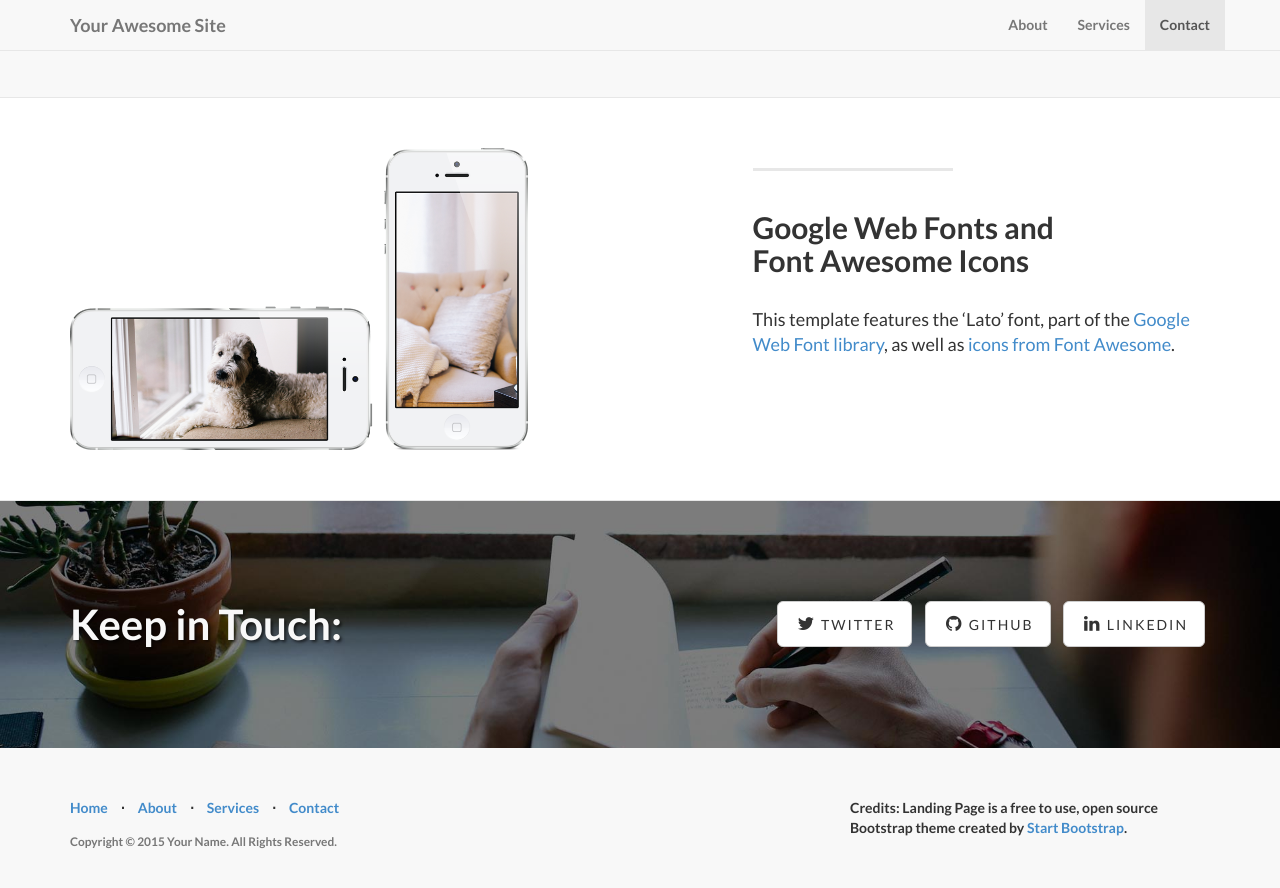
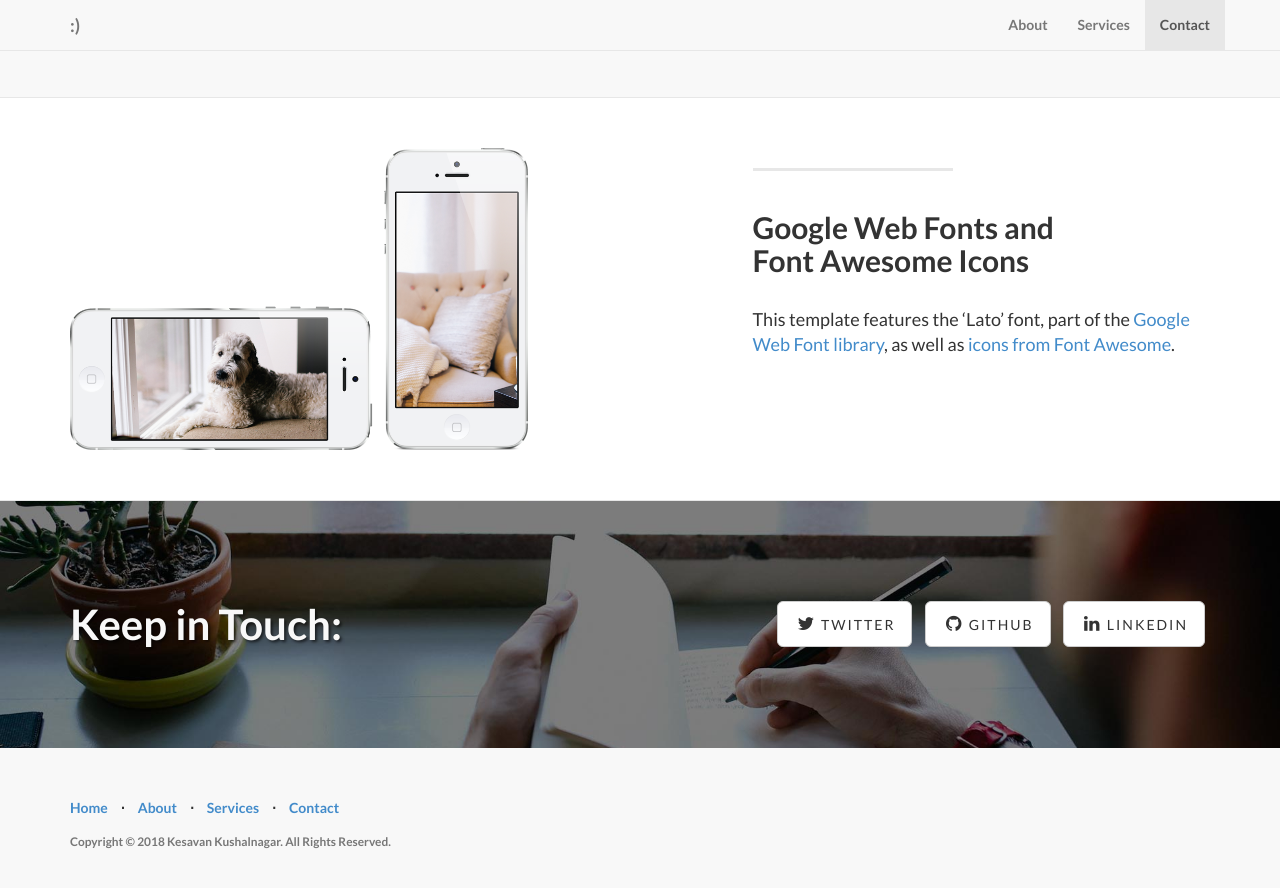
Before and after one commit to kasplat/kesavankushalnagar, a Jekyll site: the page built from index.html, in a window 1280 px wide and 900 px high, scrolled down 1902 px. Shown: the top 888 px of the window. Built offline with Jekyll 4.4.1, drawn with Linux system fonts in a browser that asks for light colours; nearby versions of some CDN libraries; library files that are not in the unit come from our copies.

Commit message:
Add in my personal details

```diff
--- a/_config.yml
+++ b/_config.yml
@@ -2,16 +2,13 @@
 #      Main Configs       #
 # ----------------------- #
 
-url: http://yoursite.com
-title: Your Awesome Site
-email: your-email@domain.com
-author: Your Name
+url: https://kasplat.github.io/kesavankushalnagar.github.io/
+title: :)
+email: kesavan.kushalnagar@gmail.com
+author: Kesavan Kushalnagar
 description: > # "Write an awesome description for your new site here.
-  You can edit this line in _config.yml. It will appear in your document
-  head meta (for Google search results) and in your feed.xml site
-  description.
-copyright: 'Copyright &copy; 2015 Your Name. All Rights Reserved.'
-credits: 'Credits: Landing Page is a free to use, open source Bootstrap theme created by <a href="http://startbootstrap.com/">Start Bootstrap</a>.'
+  Computer Science Graduate from RIT. Software Engineer + Data Scientist.
+copyright: 'Copyright &copy; 2018 Kesavan Kushalnagar. All Rights Reserved.'
 
 # ----------------------- #
 #    Jekyll & Plugins     #
@@ -27,8 +24,8 @@ permalink: pretty
 
 social:
   - title: twitter
-    url: https://twitter.com/SBootstrap
+    url: https://twitter.com/KKasplat
   - title: github
-    url: https://github.com/IronSummitMedia/startbootstrap
+    url: https://github.com/kasplat
   - title: linkedin
-    url:
+    url: https://www.linkedin.com/in/kesavan-kushalnagar/
--- a/_includes/footer.html
+++ b/_includes/footer.html
@@ -22,9 +22,6 @@
                 </ul>
                 <p class="copyright text-muted small">{{ site.copyright }}</p>
             </div>
-            <div class="col-md-4">
-                {{ site.credits }}
-            </div>
         </div>
     </div>
 </footer>
```
